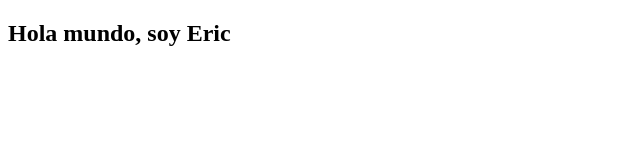
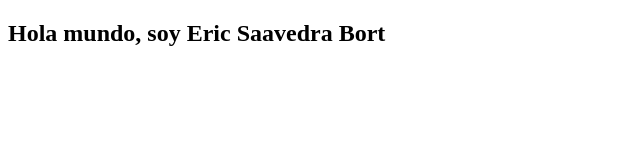
Before and after one commit to EricSB2005/js-daw2024-practicas--Eric.SB-, a plain HTML site: page index.html in a window 1280 px wide. Shown: the whole page, without its empty margins (0-640 px from the left). Drawn offline with Linux system fonts and the light colour scheme.

Commit message:
Prueba 2

```diff
--- a/index.html
+++ b/index.html
@@ -7,7 +7,7 @@
 </head>
 <body>
 
-    <h2>Hola mundo, soy Eric</h2>
+    <h2>Hola mundo, soy Eric Saavedra Bort</h2>
 
 </body>
 </html>
```
